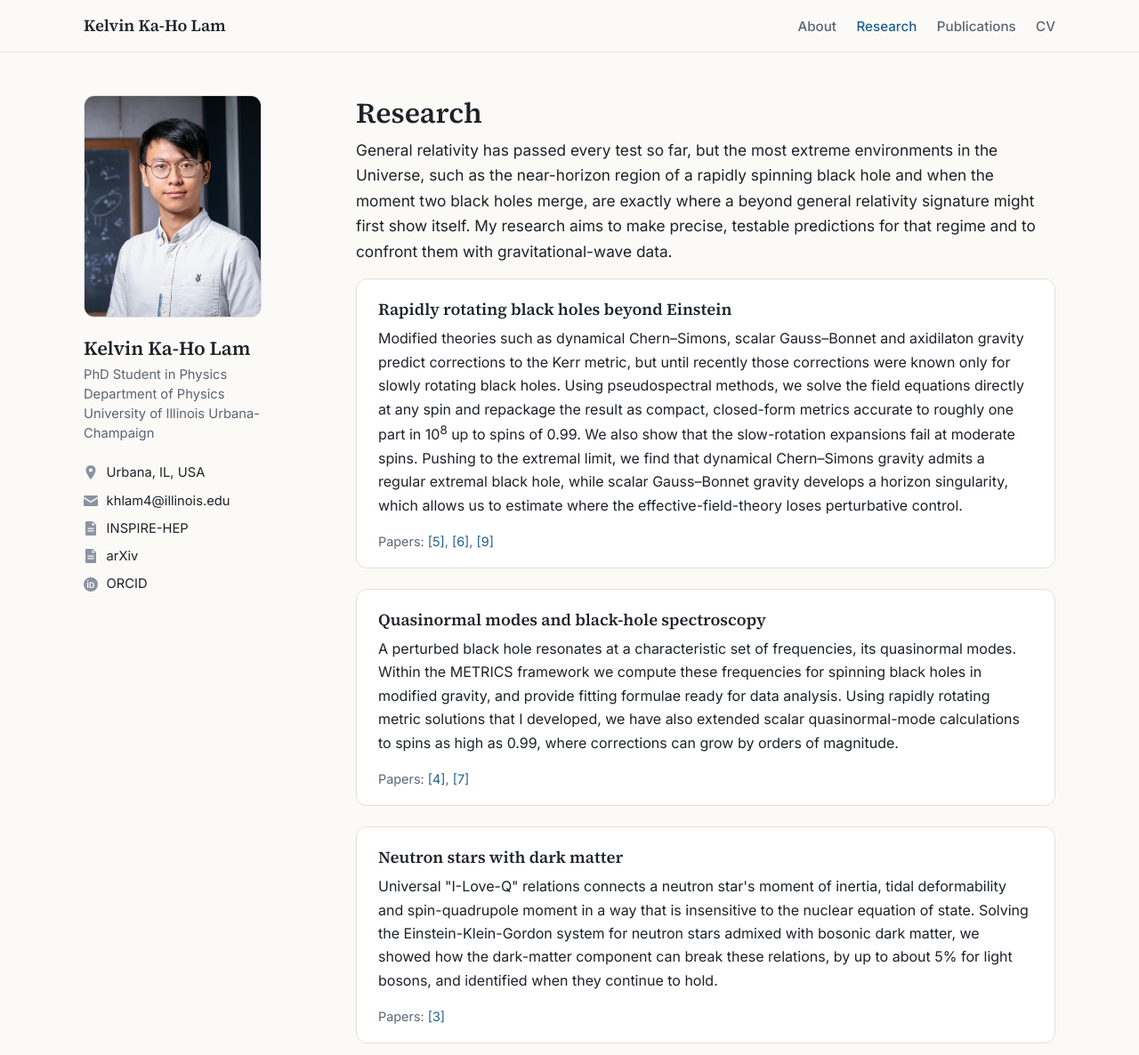
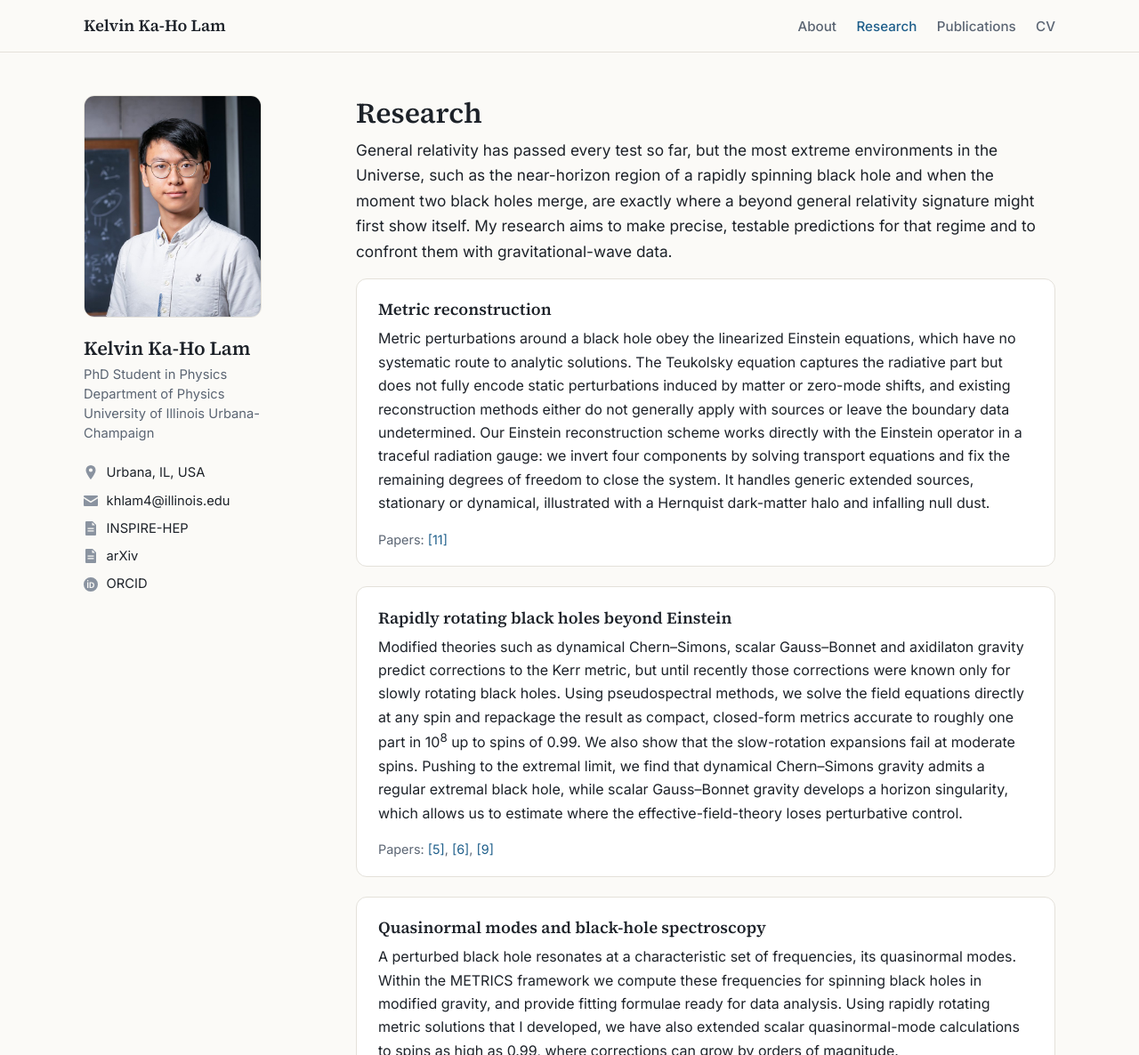
Before and after one commit to kelvin33550336/kelvin33550336.github.io, a plain HTML site: page research.html in a window 1280 px wide. Shown: the top 1186 px of the page at 89% size. Drawn offline with Linux system fonts and the light colour scheme.

Commit message:
Add metric reconstruction section to the Research page
Summarizes the Einstein reconstruction scheme (arXiv:2611.15853) as the
first research theme, linking to paper [11].

Co-Authored-By: Claude Fable 5.2 <noreply@anthropic.com>

```diff
--- a/research.html
+++ b/research.html
@@ -50,6 +50,12 @@
       <p class="lede">General relativity has passed every test so far, but the most extreme environments in the Universe, such as the near-horizon region of a rapidly spinning black hole and when the moment two black holes merge, are exactly where a beyond general relativity signature might first show itself. My research aims to make precise, testable predictions for that regime and to confront them with gravitational-wave data.</p>
 
       <div class="theme">
+        <h3>Metric reconstruction</h3>
+        <p>Metric perturbations around a black hole obey the linearized Einstein equations, which have no systematic route to analytic solutions. The Teukolsky equation captures the radiative part but does not fully encode static perturbations induced by matter or zero-mode shifts, and existing reconstruction methods either do not generally apply with sources or leave the boundary data undetermined. Our Einstein reconstruction scheme works directly with the Einstein operator in a traceful radiation gauge: we invert four components by solving transport equations and fix the remaining degrees of freedom to close the system. It handles generic extended sources, stationary or dynamical, illustrated with a Hernquist dark-matter halo and infalling null dust.</p>
+        <p class="refs">Papers: <a href="publications.html#p11">[11]</a></p>
+      </div>
+
+      <div class="theme">
         <h3>Rapidly rotating black holes beyond Einstein</h3>
         <p>Modified theories such as dynamical Chern–Simons, scalar Gauss–Bonnet and axidilaton gravity predict corrections to the Kerr metric, but until recently those corrections were known only for slowly rotating black holes. Using pseudospectral methods, we solve the field equations directly at any spin and repackage the result as compact, closed-form metrics accurate to roughly one part in 10<sup>8</sup> up to spins of 0.99. We also show that the slow-rotation expansions fail at moderate spins. Pushing to the extremal limit, we find that dynamical Chern–Simons gravity admits a regular extremal black hole, while scalar Gauss–Bonnet gravity develops a horizon singularity, which allows us to estimate where the effective-field-theory loses perturbative control.</p>
         <p class="refs">Papers: <a href="publications.html#p5">[5]</a>, <a href="publications.html#p6">[6]</a>, <a href="publications.html#p9">[9]</a></p>
```
